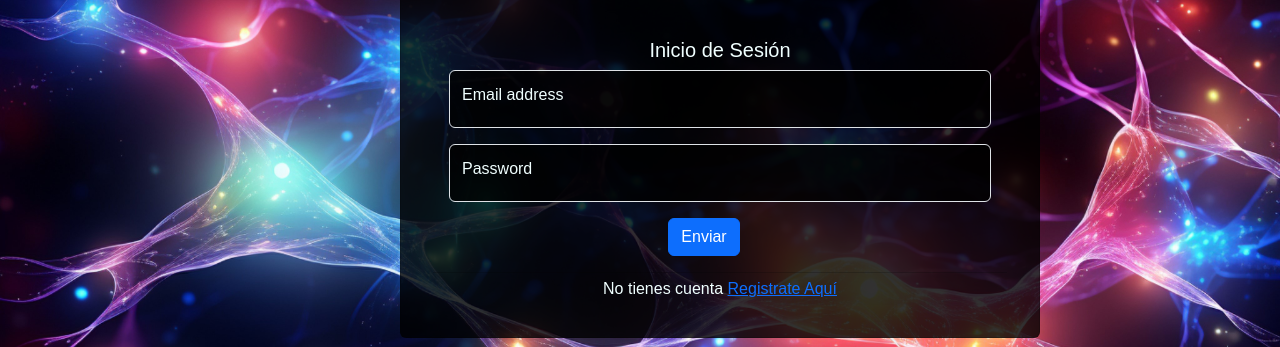
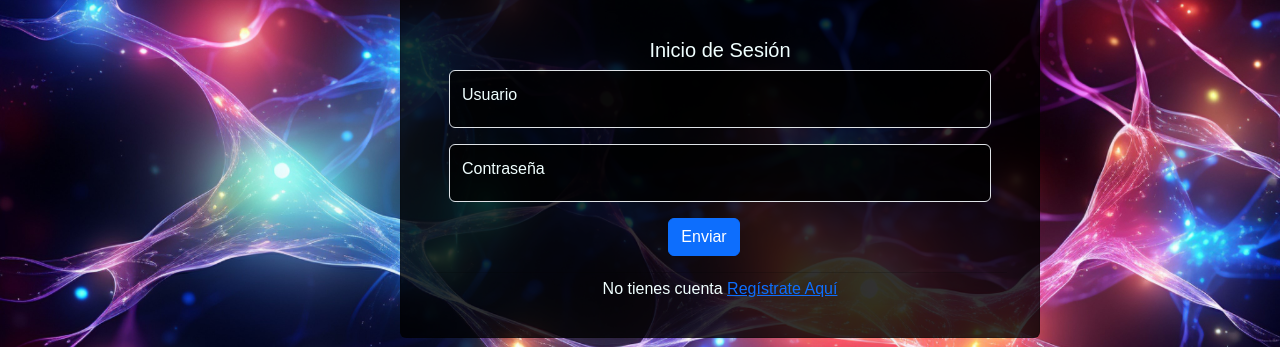
Before and after one commit to Stegonyrob/agora_Frontend, a React (Vite) app: page /Login in a window 1280 px wide. Shown: the part 140-487 px from the top of the page. Built offline with nearby package versions, Linux system fonts and the light colour scheme; a web font is replaced by a local one.

Commit message:
add login but not found

```diff
--- a/src/assets/Components/Foro/CardPosts.jsx
+++ b/src/assets/Components/Foro/CardPosts.jsx
@@ -1,26 +1,40 @@
+import axios from 'axios';
+import { useEffect, useState } from 'react';
 import Card from 'react-bootstrap/Card';
 import ListGroup from 'react-bootstrap/ListGroup';
-import { useSelector } from 'react-redux';
 
-function CardPosts() {
-     const posts = useSelector(state => state.posts);
+const CardPosts = () => {
+ const [posts, setPosts] = useState([]);
 
-console.log(posts)
+ useEffect(() => {
+    const fetchPosts = async () => {
+      const myHeaders = {
+        "Authorization": "Basic YWRtaW46cGFzc3dvcmQ=",
+        "Cookie": "JSESSIONID=F825B23F567367454B49092AC58F5A81"
+      };
 
+      try {
+        const response = await axios.get('http://localhost:8080/api/v1/posts', { headers: myHeaders });
+        setPosts(response.data);
+      } catch (error) {
+        console.error(error);
+      }
+    };
+
+    fetchPosts();
+ }, []);
     return (
         <div className="card-container" style={{ display: 'flex', flexWrap: 'wrap', justifyContent: 'center' }}>
-
-     {Array.isArray(posts) && posts.map((post, index) => (
-
+      {posts.map((post, index) => (
                 <Card key={index} style={{ width: '18rem', marginBottom: '1rem' }}>
                     <Card.Body>
-                        <Card.Title>{posts.title}</Card.Title>
-                        <Card.Text>{posts.message}</Card.Text>
+                        <Card.Title>{post.title}</Card.Title>
+                        <Card.Text>{post.message}</Card.Text>
                     </Card.Body>
                     <ListGroup className="list-group-flush">
-                        <ListGroup.Item>Creado el: {posts.creation_date}</ListGroup.Item>
-                        <ListGroup.Item>Nombre del post: {posts.postname}</ListGroup.Item>
-                        <ListGroup.Item>ID del usuario: {posts.user_id}</ListGroup.Item>
+                        <ListGroup.Item>Creado el: {post.creation_date}</ListGroup.Item>
+                        <ListGroup.Item>Nombre del post: {post.postname}</ListGroup.Item>
+                        <ListGroup.Item>ID del usuario: {post.user_id}</ListGroup.Item>
                     </ListGroup>
                 </Card>
             ))}
--- a/src/assets/Components/Login/FormLogin.jsx
+++ b/src/assets/Components/Login/FormLogin.jsx
@@ -1,23 +1,64 @@
+import axios from 'axios';
+import { useState } from 'react';
+import { useNavigate } from 'react-router-dom';
+
 import Button from 'react-bootstrap/Button';
 import Card from 'react-bootstrap/Card';
 import FloatingLabel from 'react-bootstrap/FloatingLabel';
 import Form from 'react-bootstrap/Form';
-import './FormLogin.scss';
+
 function LoginForm() {
+  const [username, setUsername] = useState('');
+  const [password, setPassword] = useState('');
+  const navigate = useNavigate();
+
+  const login = async () => {
+    try {
+      const response = await axios.get('http://localhost:8080/api/v1/login', {
+        auth: {
+          username: username,
+          password: password,
+        }
+      });
+
+      console.log(response.data);
+
+      let redirectPath = '/';
+      if (response.data.role === 'ROLE_ADMIN') {
+        redirectPath = '/admin';
+      } else if (response.data.role === 'ROLE_USER') {
+        redirectPath = '/list';
+      }
+
+      navigate(redirectPath);
+    } catch (error) {
+      console.error('Error:', error);
+    }
+  };
+
   return (
     <Card className="text-center">
-        <Card.Body>
+      <Card.Body>
         <Card.Title>Inicio de Sesión</Card.Title>
-        <FloatingLabel  controlId="floatingInput"
-        label="Email address"  className="mb-3"   >
-        <Form.Control type="email" placeholder="name@example.com" />
-      </FloatingLabel>
-      <FloatingLabel controlId="floatingPassword" label="Password" className="mb-3" >
-        <Form.Control type="password" placeholder="Password" />
-      </FloatingLabel>
-        <Button variant="primary">Enviar</Button>
+        <FloatingLabel controlId="floatingInput" label="Usuario" className="mb-3">
+          <Form.Control
+            type="text"
+            placeholder="Usuario"
+            value={username}
+            onChange={(e) => setUsername(e.target.value)}
+          />
+        </FloatingLabel>
+        <FloatingLabel controlId="floatingPassword" label="Contraseña" className="mb-3">
+          <Form.Control
+            type="password"
+            placeholder="Contraseña"
+            value={password}
+            onChange={(e) => setPassword(e.target.value)}
+          />
+        </FloatingLabel>
+        <Button variant="primary" onClick={login}>Enviar</Button>
       </Card.Body>
-      <Card.Footer className="text-center">No tienes cuenta <a href="/register">Registrate Aquí</a></Card.Footer>
+      <Card.Footer className="text-center">No tienes cuenta <a href="/register">Regístrate Aquí</a></Card.Footer>
     </Card>
   );
 }
```
